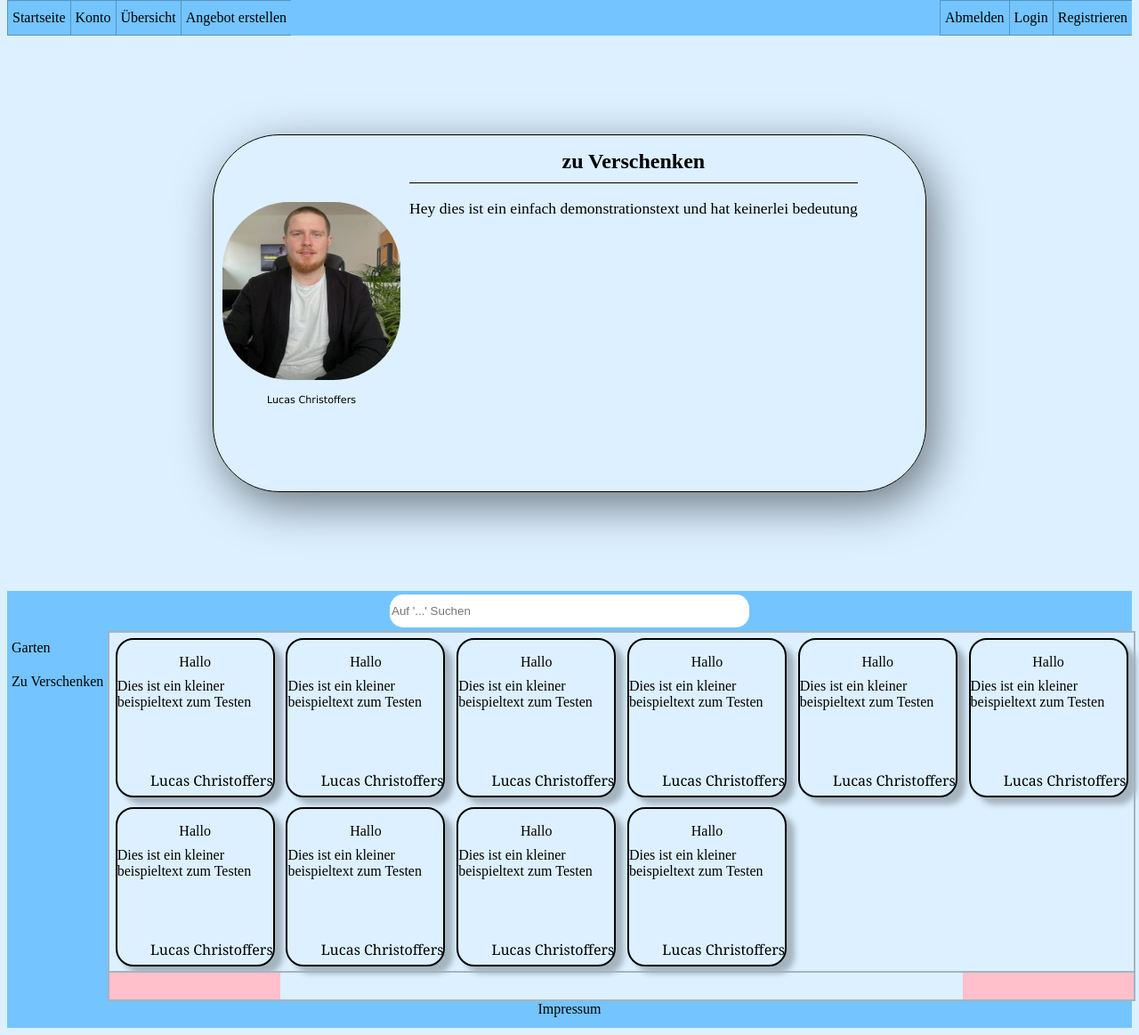
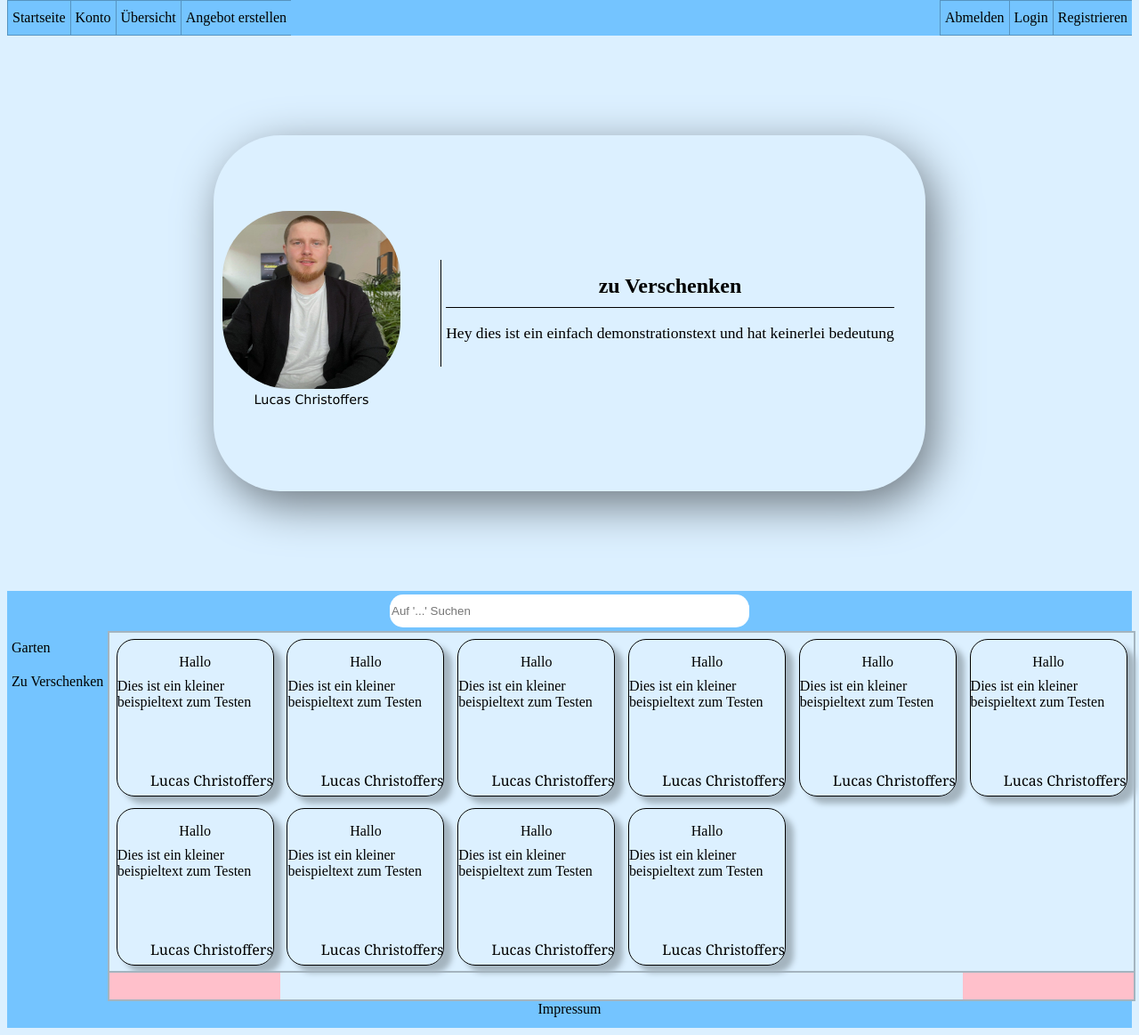
Before and after one commit to Niviera/Website, a PHP site: page / in a window 1280 px wide. Shown: the part 83-1246 px from the top of the page at 89% size. Run offline with PHP 8.4, Linux system fonts and the light colour scheme.

Commit message:
update: Border entfernt

```diff
--- a/CSS/style.css
+++ b/CSS/style.css
@@ -23,7 +23,7 @@ body {
 
     display: flex;
     margin:auto;
-    border: 1px solid black;
+    /*border: 1px solid black;*/
 
     /* Schattierung */
     box-shadow: 9px 15px 50px #6E7880;
@@ -52,9 +52,16 @@ body {
 
 .BereichNeuesteNachricht .ContainerBildName p{
     text-align: center;
-    font-size: 0.7em;
-    font-family:Verdana, Geneva, Tahoma, sans-serif
+    font-family:Verdana, Geneva, Tahoma, sans-serif;
+    margin: auto;
 }
+
+.BereichNeuesteNachricht .ContainerAngebotDetails{
+    border-left: solid black 0.5px;
+    margin: auto;
+    padding-left: 5px;
+}
+
 
 
 
@@ -135,7 +142,7 @@ body {
     /* Größe und äußeres Design */
     width: 175px;
     height: 175px;
-    border: 2px solid black;
+    border: 1px solid black;
     border-radius: 20px;
     margin: auto;
     box-shadow: 9px 8px 6px #A4B4BF;
@@ -240,6 +247,10 @@ body {
 
     /* Neueste Nachricht */
 
+    .BereichNeuesteNachricht .ContainerBildName p{
+        font-size: 0.7em;
+    }
+
     .BereichNeuesteNachricht {
         height: 30em;
     }
@@ -304,6 +315,10 @@ body {
 
     /* Spezifische Neueste Nachricht */
 
+    .BereichNeuesteNachricht .ContainerBildName p{
+        font-size: 0.9em;
+    }
+
     .BereichNeuesteNachricht {
         height: 39em;
     }
```
